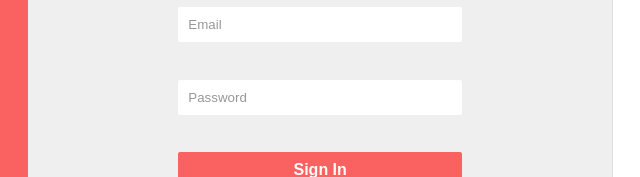
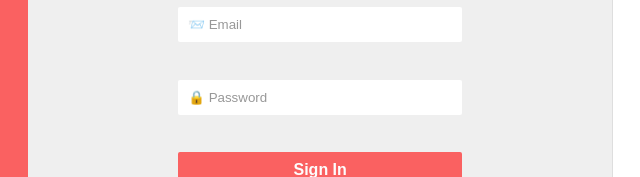
Before and after one commit to josewhitetower/lingolayout, a website: page index.html in a window 1280 px wide. Shown: the part 231-408 px from the top of the page, 477-1117 px from the left. Drawn offline with Linux system fonts and the light colour scheme.

Commit message:
added icons to placeholder

```diff
--- a/index.html
+++ b/index.html
@@ -35,11 +35,11 @@
     <div class="section">
       <form class="form">
         <div class="form__group">
-          <input class="form__input" type="email" id="email" placeholder="Email">
+          <input class="form__input" type="email" id="email" placeholder="📨 Email">
           <label class="form__label"for="email">Email</label>
         </div>
         <div class="form__group">
-          <input class="form__input" type="password" id="password" placeholder="Password">
+          <input class="form__input" type="password" id="password" placeholder="🔒 Password">
           <label class="form__label"for="password">Password</label>
         </div>
         <button class="btn btn--red">Sign In</button>
```
